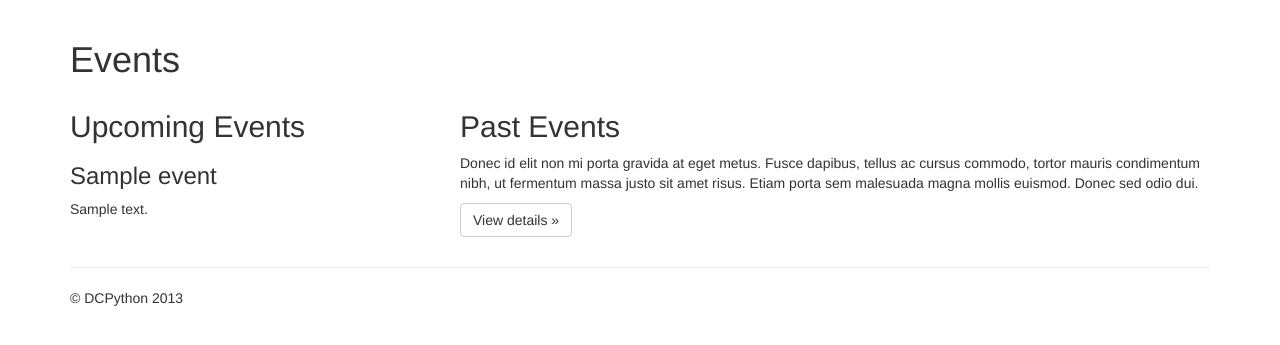
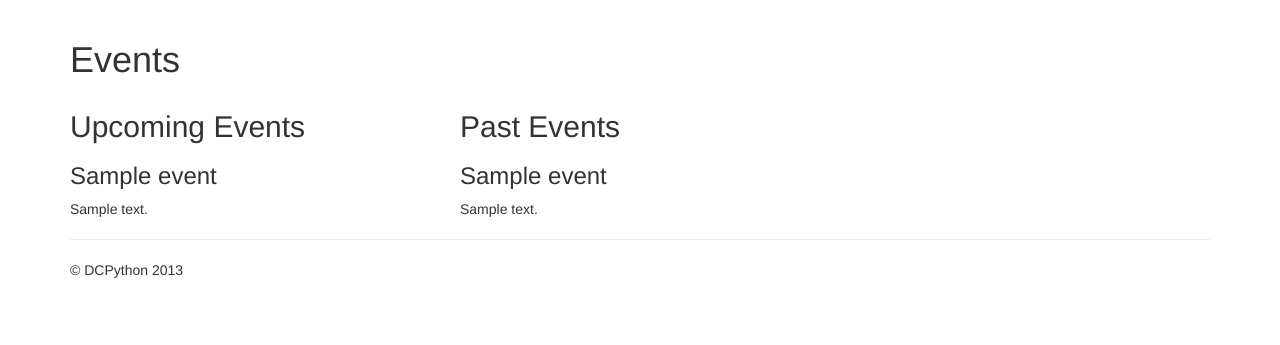
Before and after one commit to ohimors/dcpython-django, a Django app: template events/templates/events/events.html in a window 1280 px wide. Shown: the part 52-397 px from the top of the page. Run offline with Django 3.2, Linux system fonts and the light colour scheme; the template is opened without the code that fills it: most values are stand-ins (such as "Sample title", 1, 10 or a date in 2020); some libraries are stand-ins or nearby versions.

Commit message:
Add past events

```diff
--- a/events/templates/events/events.html
+++ b/events/templates/events/events.html
@@ -20,8 +20,10 @@
         </div>
         <div class="col-lg-8">
           <h2>Past Events</h2>
-          <p>Donec id elit non mi porta gravida at eget metus. Fusce dapibus, tellus ac cursus commodo, tortor mauris condimentum nibh, ut fermentum massa justo sit amet risus. Etiam porta sem malesuada magna mollis euismod. Donec sed odio dui. </p>
-          <p><a class="btn btn-default" href="#">View details &raquo;</a></p>
+          {% for event in past %}
+            <h3>{{ event.name }}</h3>
+            {{ event.description | safe }}
+          {% endfor %}
        </div>
       </div>
     </div>
```
Also changed, not shown: events/views.py (+12 -3 lines).
